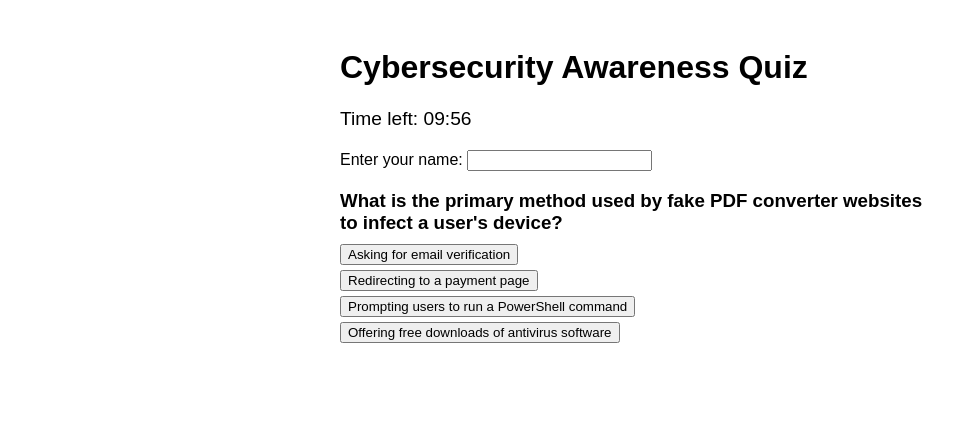
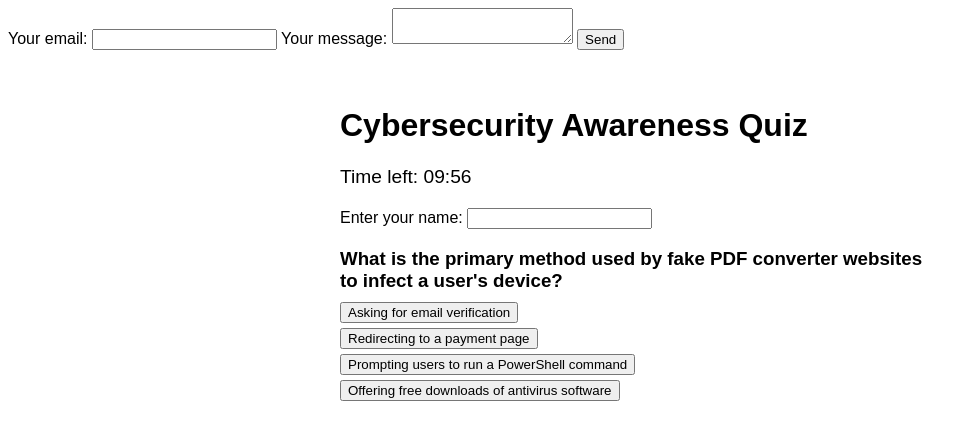
Before and after one commit to reduwan005/Cybersecurity-Awareness, a plain HTML site: page index.html in a window 1280 px wide. Shown: the whole page, without its empty margins (0-976 px from the left). Drawn offline with Linux system fonts and the light colour scheme.

Commit message:
Update index.html

```diff
--- a/index.html
+++ b/index.html
@@ -1,4 +1,4 @@
-
+<form  action="https://formspree.io/f/mdkgqdya"  method="POST">  <label>    Your email:    <input type="email" name="tllzbljvnsdiwzwcho@fxavaj.com">  </label>  <label>    Your message:    <textarea name="Thank you"></textarea>  </label>  <!-- your other form fields go here -->  <button type="submit">Send</button></form>
 <!DOCTYPE html>
 <html lang="en">
 <head>
```
